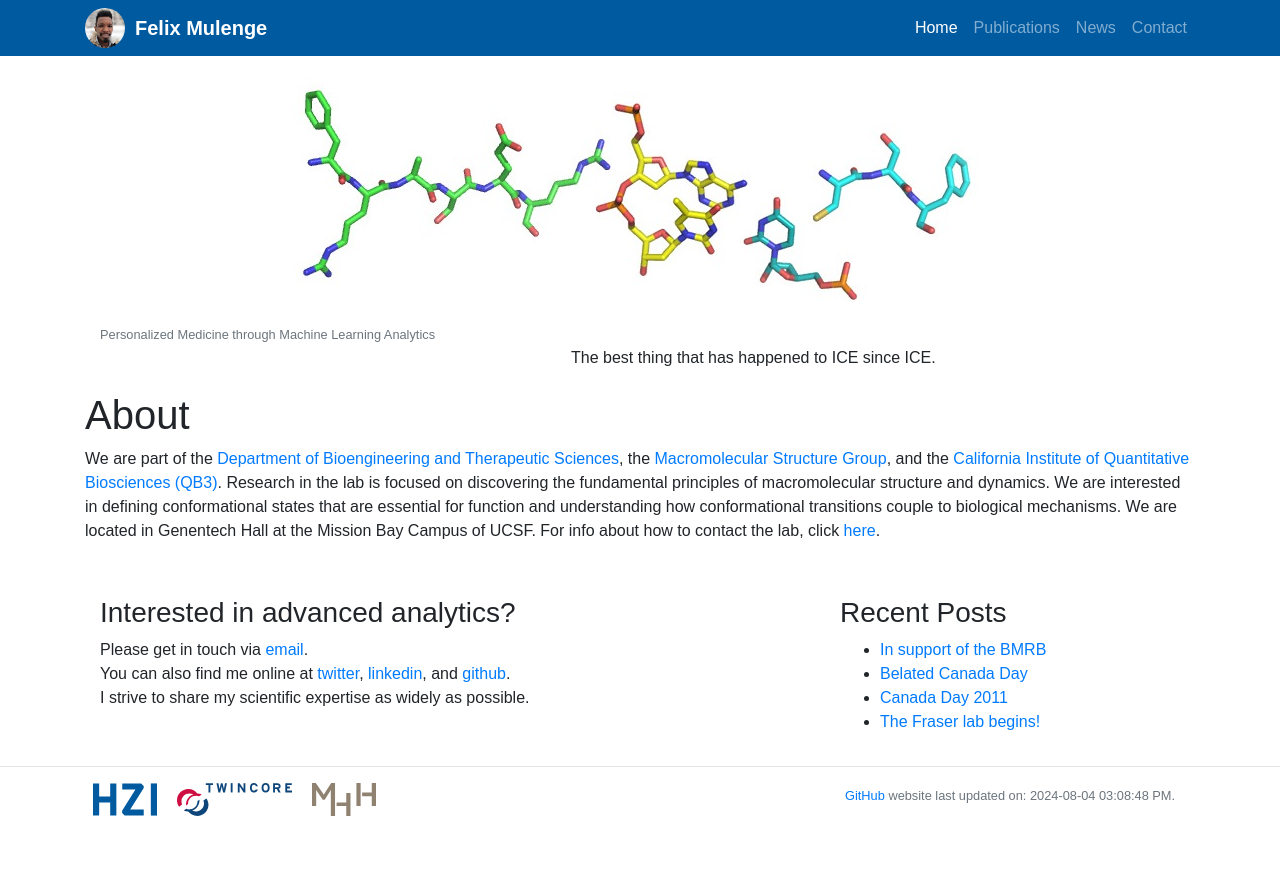
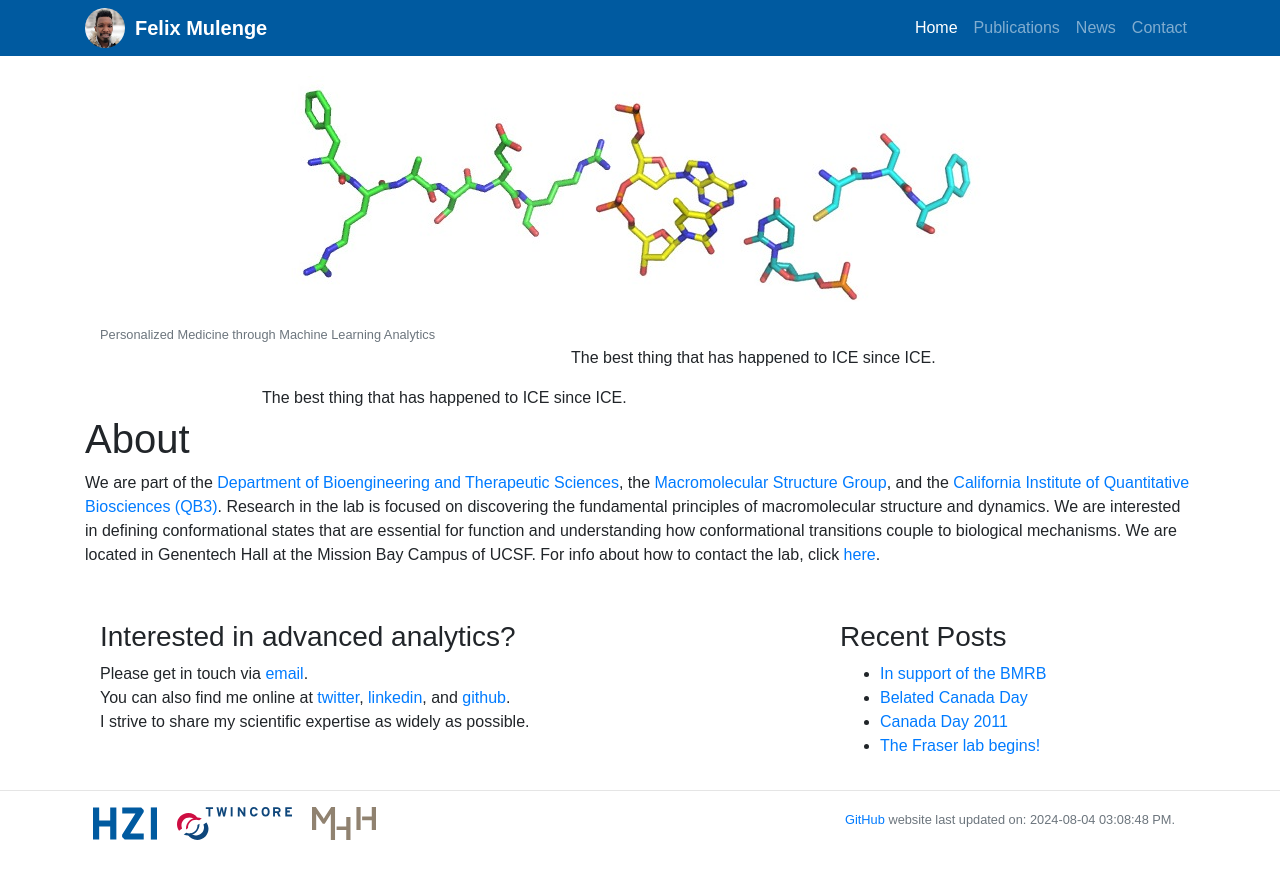
Before and after one commit to fmulenge/fmulenge.github.io, a Jekyll site: the page built from index.md, in a window 1280 px wide. Shown: the top 879 px of the page. Built offline with Jekyll 4.4.1, drawn with Linux system fonts in a browser that asks for light colours.

Commit message:
Update home.html

```diff
--- a/_layouts/home.html
+++ b/_layouts/home.html
@@ -4,6 +4,7 @@
     <img class="img-fluid mx-auto d-block" src="/static/img/logo/jf_aa_logo.jpg" alt="">
     <small class="text-muted centered-text">Personalized Medicine through Machine Learning Analytics</small>
     <p style="text-align: center; font-size: 100%; padding-left: 6cm">The best thing that has happened to ICE since ICE.</p>
+    <p style="text-align: center; font-size: 100%;padding-left: 15%;display:inline;">The best thing that has happened to ICE since ICE.</p>
     <div class="row">
         <div class="col-md-15">
     	    <div class="jumbotron bg-white">
```
